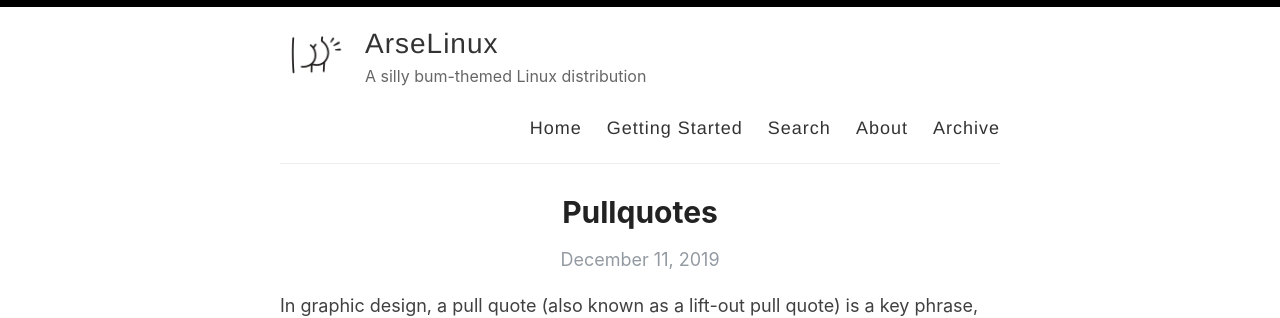
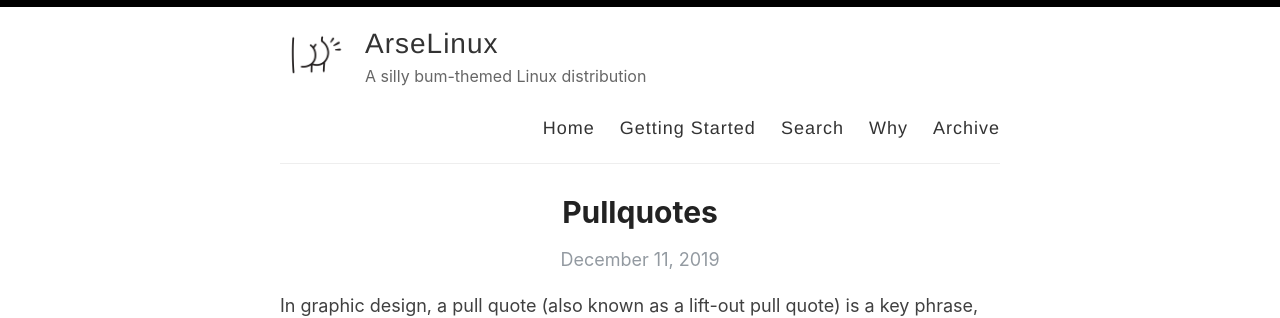
Before and after one commit to ArseLinuxOS-Development/arselinux.github.io, a Jekyll site: the page built from index.html, in a window 1280 px wide and 900 px high. Shown: the top 318 px of the window. Built offline with Jekyll 4.4.1, drawn with Linux system fonts in a browser that asks for light colours; the list of posts is cut into pages by our own code.

Commit message:
Link was wrong

```diff
--- a/_layouts/default.html
+++ b/_layouts/default.html
@@ -31,7 +31,7 @@
               <a href="{{ site.baseurl }}/">Home</a>
               <a href="{{ site.baseurl }}/getting-started">Getting Started</a>
               <a href="{{ site.baseurl }}/search">Search</a>
-              <a href="{{ site.baseurl }}/about">About</a>
+              <a href="{{ site.baseurl }}/why">Why</a>
               <a href="{{ site.baseurl }}/archive">Archive</a>
             </nav>
           </header>
```
